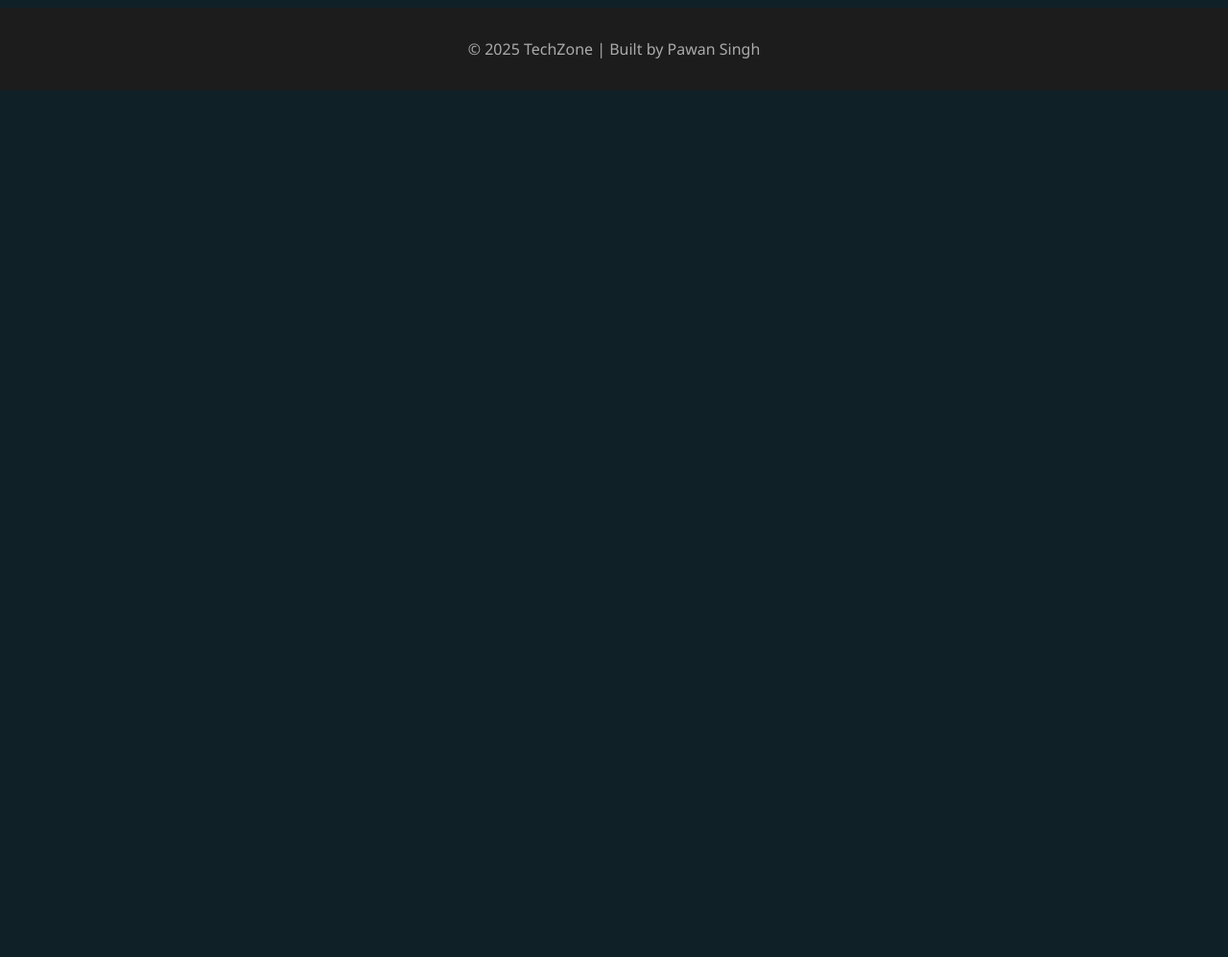
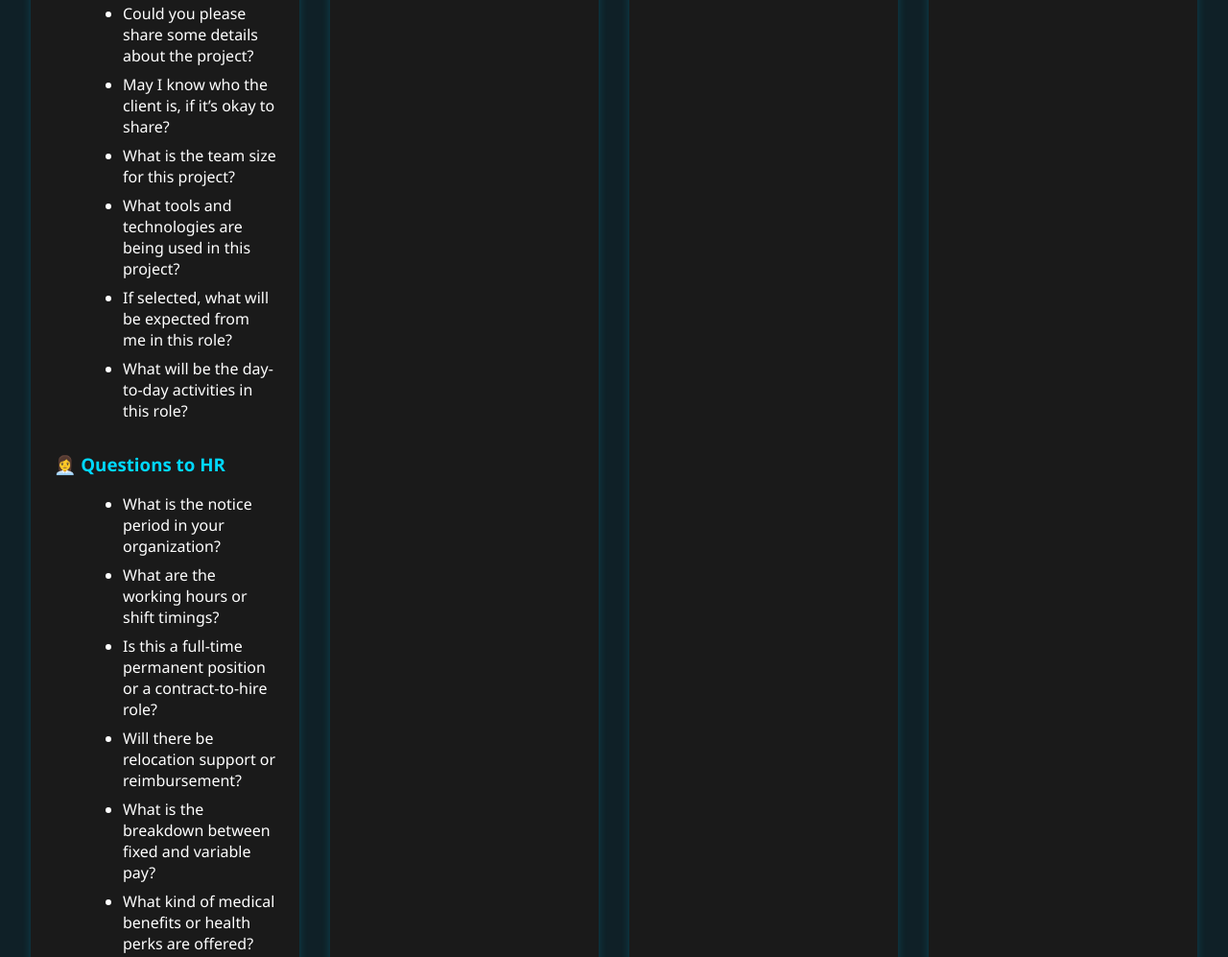
Before and after one commit to Pawansingh845/My-Repo, a plain HTML site: page index.html in a window 1280 px wide. Shown: the part 440-1437 px from the top of the page at 96% size. Before the commit the page ends 800 px from the top, so only its background shows below. Drawn offline with Linux system fonts and the light colour scheme.

Commit message:
Q&A added

```diff
--- a/index.html
+++ b/index.html
@@ -18,6 +18,32 @@
 
   <main class="grid">
     <div class="card">
+<section>
+  <h2>💬 HR & Interviewer Questions</h2>
+
+  <h3>🧑‍💼 Questions to Interviewer</h3>
+  <ul>
+    <li>Could you please share some details about the project?</li>
+    <li>May I know who the client is, if it’s okay to share?</li>
+    <li>What is the team size for this project?</li>
+    <li>What tools and technologies are being used in this project?</li>
+    <li>If selected, what will be expected from me in this role?</li>
+    <li>What will be the day-to-day activities in this role?</li>
+  </ul>
+
+  <h3>👩‍💼 Questions to HR</h3>
+  <ul>
+    <li>What is the notice period in your organization?</li>
+    <li>What are the working hours or shift timings?</li>
+    <li>Is this a full-time permanent position or a contract-to-hire role?</li>
+    <li>Will there be relocation support or reimbursement?</li>
+    <li>What is the breakdown between fixed and variable pay?</li>
+    <li>What kind of medical benefits or health perks are offered?</li>
+  </ul>
+</section>
+
+
+
       <h3>🔥 Docker in Production</h3>
       <p>Best practices for security, image optimization & orchestration.</p>
     </div>
--- a/styles.css
+++ b/styles.css
@@ -68,3 +68,18 @@ footer {
   background: #1c1c1c;
   color: #aaa;
 }
+
+section h3 {
+  margin-top: 2rem;
+  color: #00d8ff;
+}
+
+ul {
+  list-style: disc;
+  margin-left: 2rem;
+  margin-bottom: 1rem;
+}
+
+li {
+  margin-bottom: 0.5rem;
+}
```
